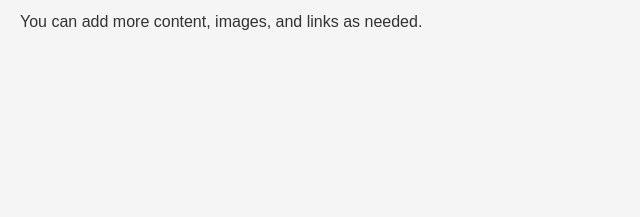
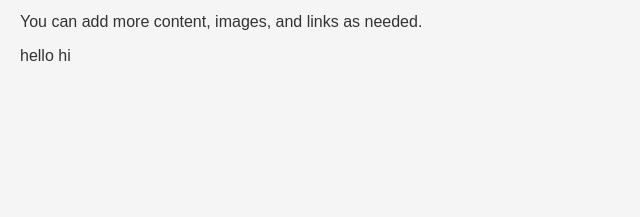
Before and after one commit to kunj24/aws-project, a plain HTML site: page index.html in a window 1280 px wide. Shown: the part 291-508 px from the top of the page, 0-640 px from the left. Drawn offline with Linux system fonts and the light colour scheme.

Commit message:
Update index.html

```diff
--- a/index.html
+++ b/index.html
@@ -62,6 +62,7 @@
     <h2>About This Page</h2>
     <p>This is a sample <code>index.html</code> file to show the structure of a basic website.</p>
     <p>You can add more content, images, and links as needed.</p>
+    <p>hello hi </p>
   </main>
 
   <footer>
```
